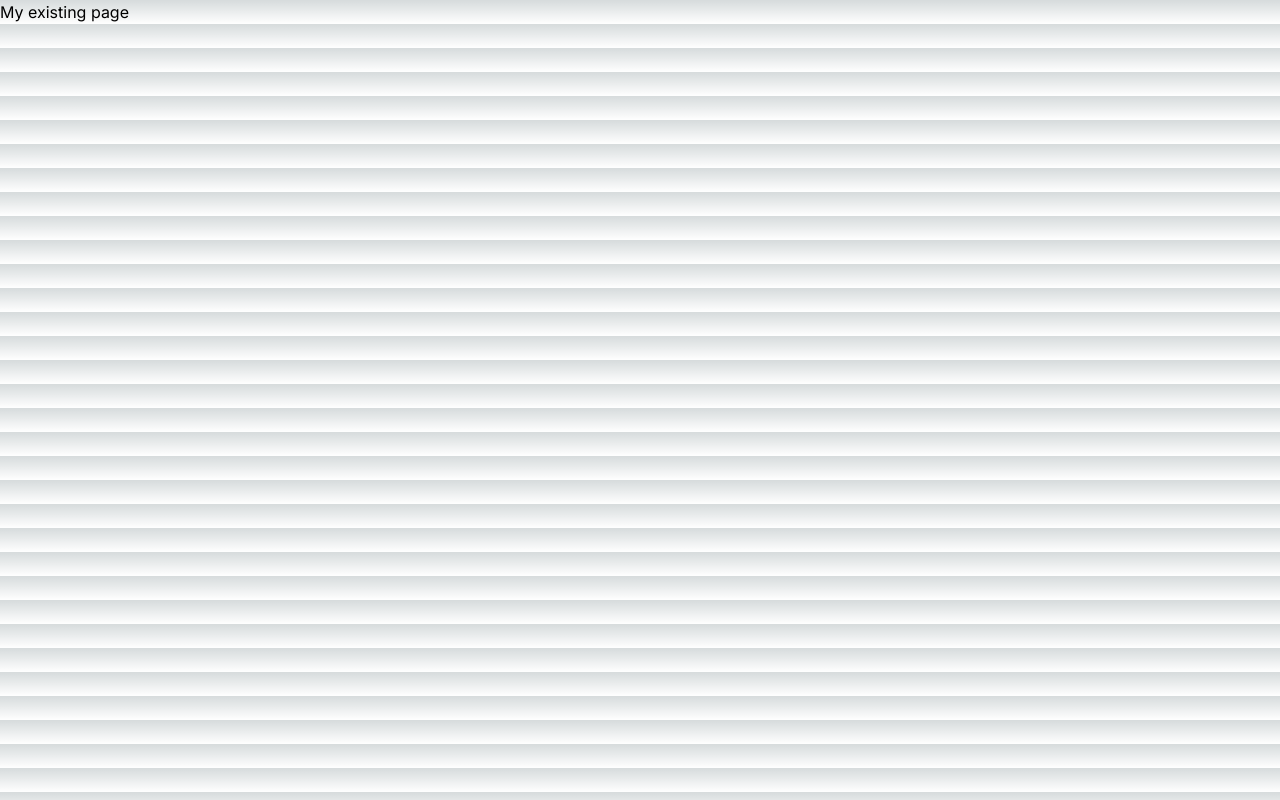
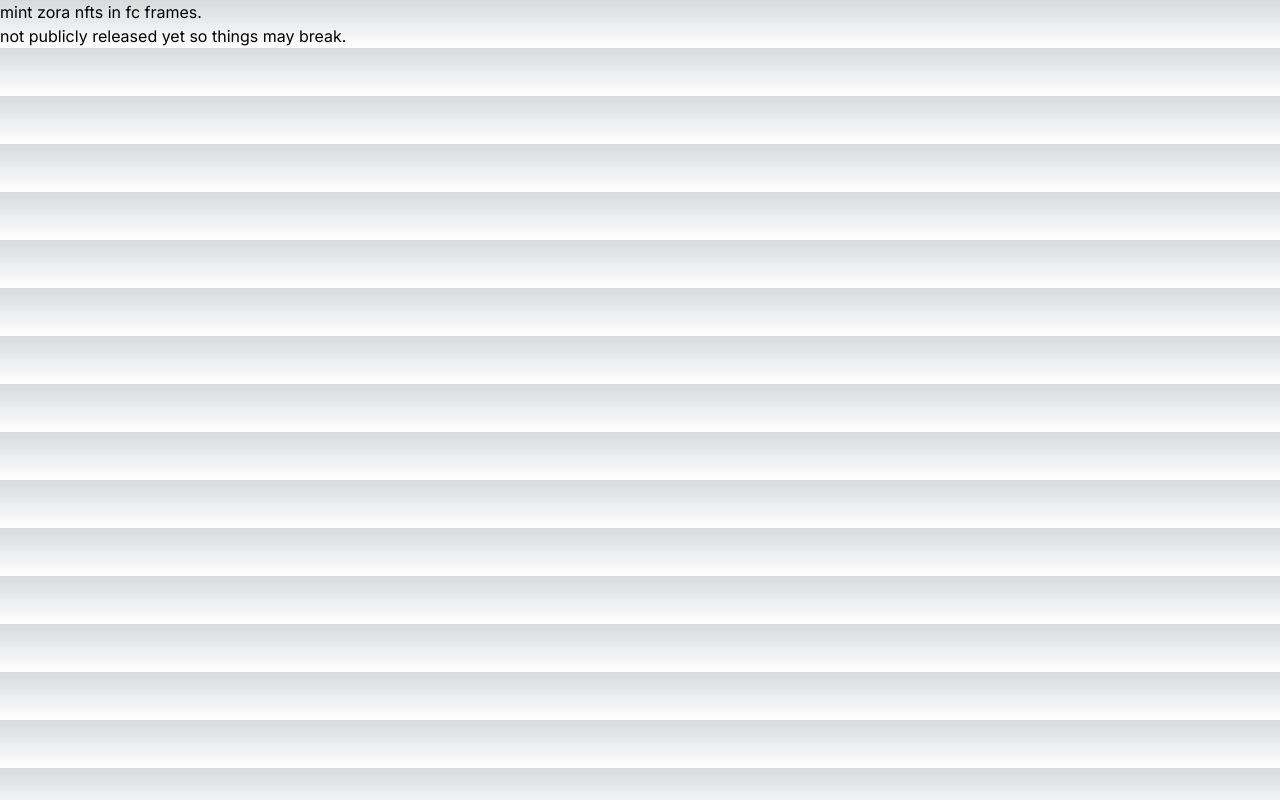
Before and after one commit to ripe0x/mint-frames, a Next.js app: page / in a window 1280 px wide. Built offline with nearby package versions, Linux system fonts and the light colour scheme.

Commit message:
Update page.tsx

```diff
--- a/src/app/page.tsx
+++ b/src/app/page.tsx
@@ -16,5 +16,10 @@
 }
 
 export default function Page() {
-  return <span>My existing page</span>;
+  return (
+    <div>
+      <p>mint zora nfts in fc frames.</p>
+      <p>not publicly released yet so things may break.</p>
+    </div>
+  );
 }
```
